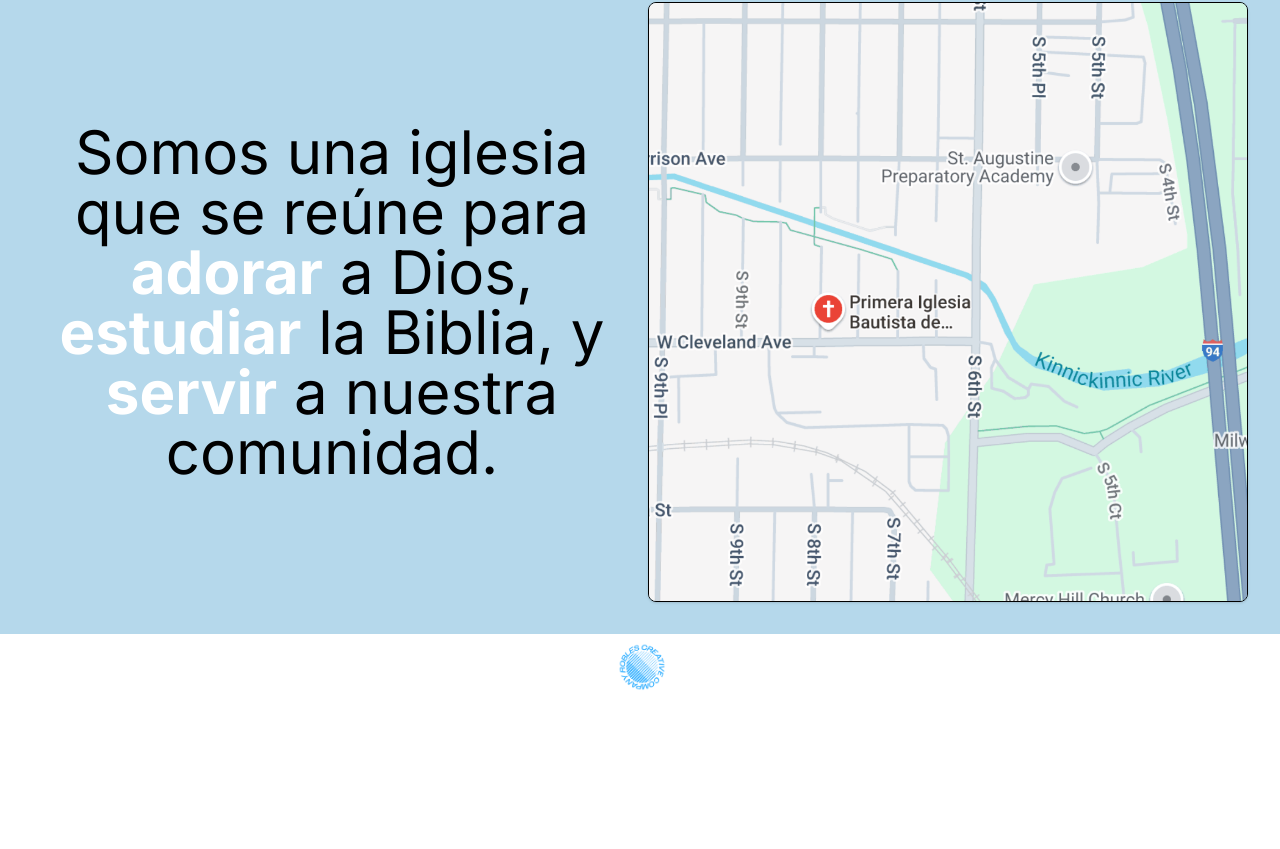
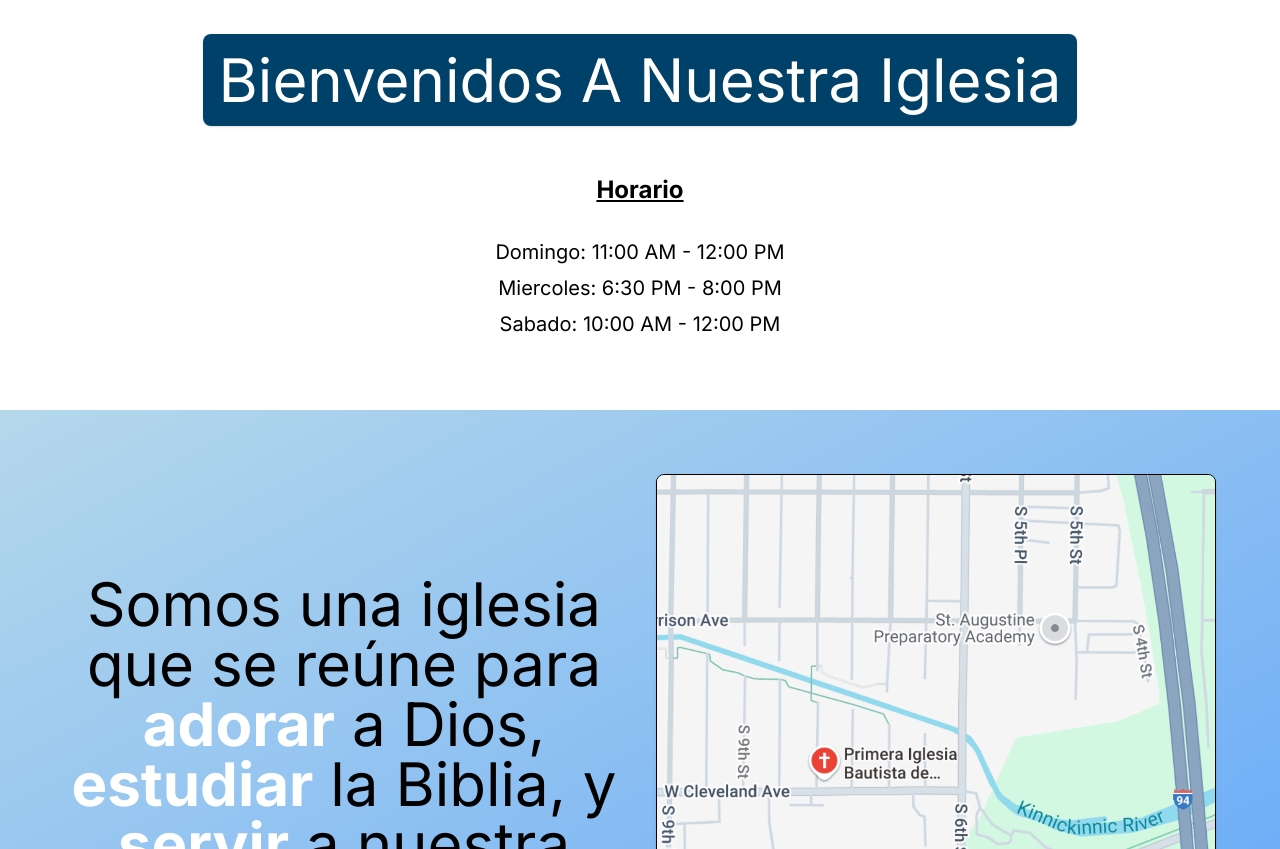
Before and after one commit to ed-robles/iglesiamke, a Next.js app: page / in a window 1280 px wide. Shown: the part 711-1560 px from the top of the page. Before the commit the page ends 1411 px from the top, so only its background shows below. Built offline with nearby package versions, Linux system fonts and the light colour scheme.

Commit message:
Add Banner component and update Home page layout with welcome message and service schedule

```diff
--- a/app/page.tsx
+++ b/app/page.tsx
@@ -1,34 +1,25 @@
+import Banner from "@/components/Banner";
 import Footer from "@/components/Footer";
 import Header from "@/components/Header";
 import HeroSection from "@/components/HeroSection";
-import Link from "next/link";
 
 export default function Home() {
   return (
     <div>
       <Header />
       <HeroSection />
-
-      <div className="grid grid-cols-1 md:grid-cols-2 gap-4 p-8 mx-auto bg-[#b5d8eb]">
-        <div className="col-span-1 flex items-center justify-center">
-          <p className="text-4xl lg:text-6xl text-center text-black">
-            Somos una iglesia que se reúne para{" "}
-            <span className="font-bold text-white">adorar</span> a Dios,{" "}
-            <span className="font-bold text-white">estudiar</span> la Biblia, y{" "}
-            <span className="font-bold text-white">servir</span> a nuestra
-            comunidad.
-          </p>
-        </div>
-        <div className="col-span-1 flex items-center justify-center">
-          <Link href="https://g.co/kgs/Q8qH8i8">
-            <img
-              src="/map.png"
-              alt="map"
-              className="rounded-lg shadow border border-black"
-            />
-          </Link>
+      <div className="flex flex-col items-center justify-center py-16 px-8">
+        <h1 className="text-4xl lg:text-6xl text-center bg-[#00416a] text-white p-4 rounded-lg shadow">
+          Bienvenidos A Nuestra Iglesia
+        </h1>
+        <div className="text-lg lg:text-xl text-center text-black mt-4">
+          <h2 className="font-bold underline my-8 text-2xl">Horario</h2>
+          <p className="mb-2">Domingo: 11:00 AM - 12:00 PM</p>
+          <p className="mb-2">Miercoles: 6:30 PM - 8:00 PM</p>
+          <p className="mb-2">Sabado: 10:00 AM - 12:00 PM</p>
         </div>
       </div>
+      <Banner />
 
       <Footer />
     </div>
--- /dev/null
+++ b/components/Banner.tsx
@@ -0,0 +1,28 @@
+import Link from "next/link";
+
+const Banner = () => {
+  return (
+    <div className="grid grid-cols-1 md:grid-cols-2 gap-8 p-16 mx-auto bg-gradient-to-br from-[#b5d8eb] to-blue-400">
+      <div className="col-span-1 flex items-center justify-center">
+        <p className="text-4xl lg:text-6xl text-center text-black">
+          Somos una iglesia que se reúne para{" "}
+          <span className="font-bold text-white">adorar</span> a Dios,{" "}
+          <span className="font-bold text-white">estudiar</span> la Biblia, y{" "}
+          <span className="font-bold text-white">servir</span> a nuestra
+          comunidad.
+        </p>
+      </div>
+      <div className="col-span-1 flex items-center justify-center">
+        <Link href="https://g.co/kgs/Q8qH8i8">
+          <img
+            src="/map.png"
+            alt="map"
+            className="rounded-lg shadow border border-black"
+          />
+        </Link>
+      </div>
+    </div>
+  );
+};
+
+export default Banner;
```
